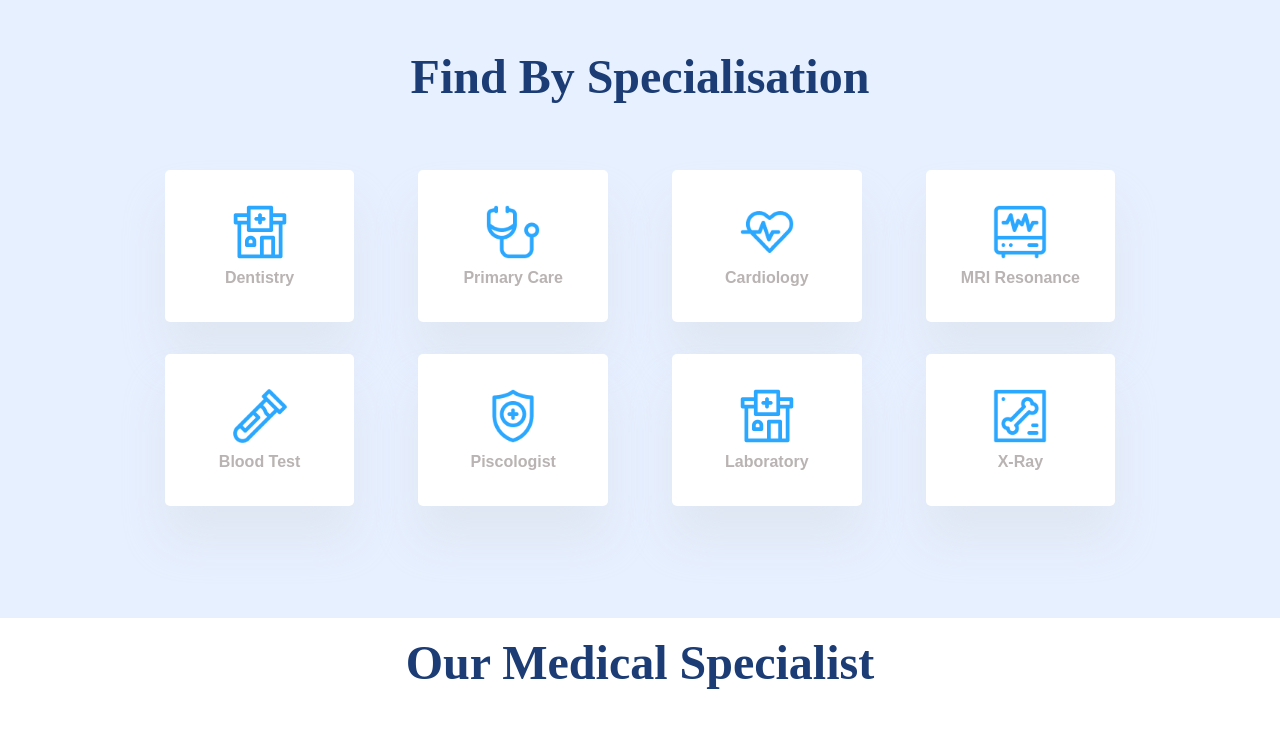
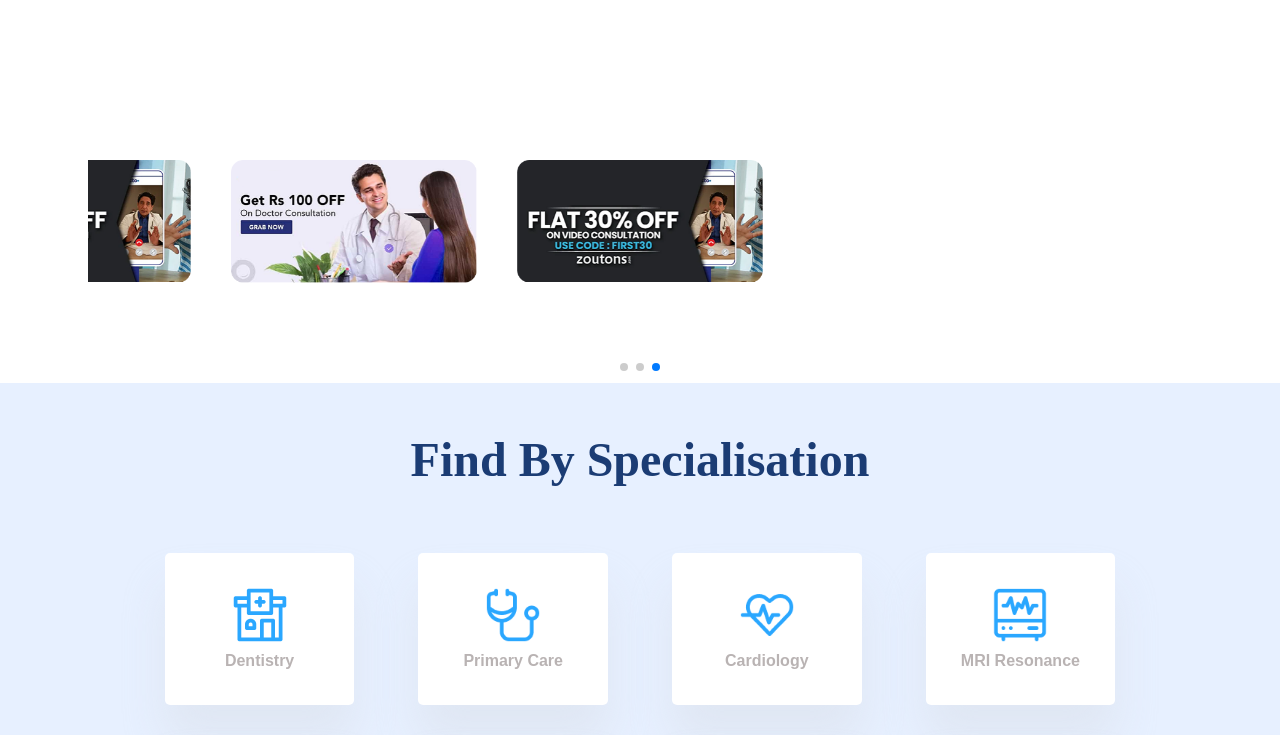
Before and after one commit to Priyeshsoni1/medifyApp, a React (Vite) app: page / in a window 1280 px wide. Shown: the top 735 px of the page. Built offline with nearby package versions, Linux system fonts and the light colour scheme.

Commit message:
Search section

```diff
--- a/src/App.jsx
+++ b/src/App.jsx
@@ -8,10 +8,12 @@ import BlogSection from "./components/BlogSection";
 import PatientCaring from "./components/PatientCaring";
 import OurMedicalSpecialist from "./components/OurMedicalSpecialist";
 import Specialist from "./components/Specialist";
+import OfferBanner from "./components/OfferBanner";
 
 export const App = () => {
   return (
     <div>
+      <OfferBanner />
       <Specialist />
       <OurMedicalSpecialist />
       <Outlet />
--- /dev/null
+++ b/src/components/OfferBanner.jsx
@@ -0,0 +1,52 @@
+import { Box, Container } from "@mui/material";
+import React from "react";
+import { Autoplay, Pagination } from "swiper/modules";
+import { Swiper, SwiperSlide } from "swiper/react";
+import "swiper/css";
+import "swiper/css/pagination";
+const data = ["/OfferImg.png", "/OfferImg2.png", "/OfferImg.png"];
+const OfferBanner = () => {
+  return (
+    <Box>
+      <Container>
+        <Swiper
+          slidesPerView={1} // Default number of slides visible on smaller screens
+          spaceBetween={30}
+          loop={true}
+          centeredSlides={true}
+          pagination={{
+            clickable: true,
+          }}
+          style={{ padding: "10rem 0 6rem 0" }} // Adjust padding for better spacing on all screens
+          modules={[Pagination]}
+          breakpoints={{
+            // When window width is >= 600px (sm breakpoint)
+            600: {
+              slidesPerView: 2,
+              spaceBetween: 20,
+            },
+            // When window width is >= 960px (md breakpoint)
+            960: {
+              slidesPerView: 3,
+              spaceBetween: 30,
+            },
+            // When window width is >= 1200px (lg breakpoint)
+            1200: {
+              slidesPerView: 4,
+              spaceBetween: 40,
+            },
+            // You can add more breakpoints as needed for larger screens
+          }}
+        >
+          {data.map((item, index) => (
+            <SwiperSlide key={index}>
+              <Box src={item} component={"img"} width={1} height={"auto"} />
+            </SwiperSlide>
+          ))}
+        </Swiper>
+      </Container>
+    </Box>
+  );
+};
+
+export default OfferBanner;
```
Also changed, not shown: public/OfferImg.png (added), public/OfferImg2.png (added).
